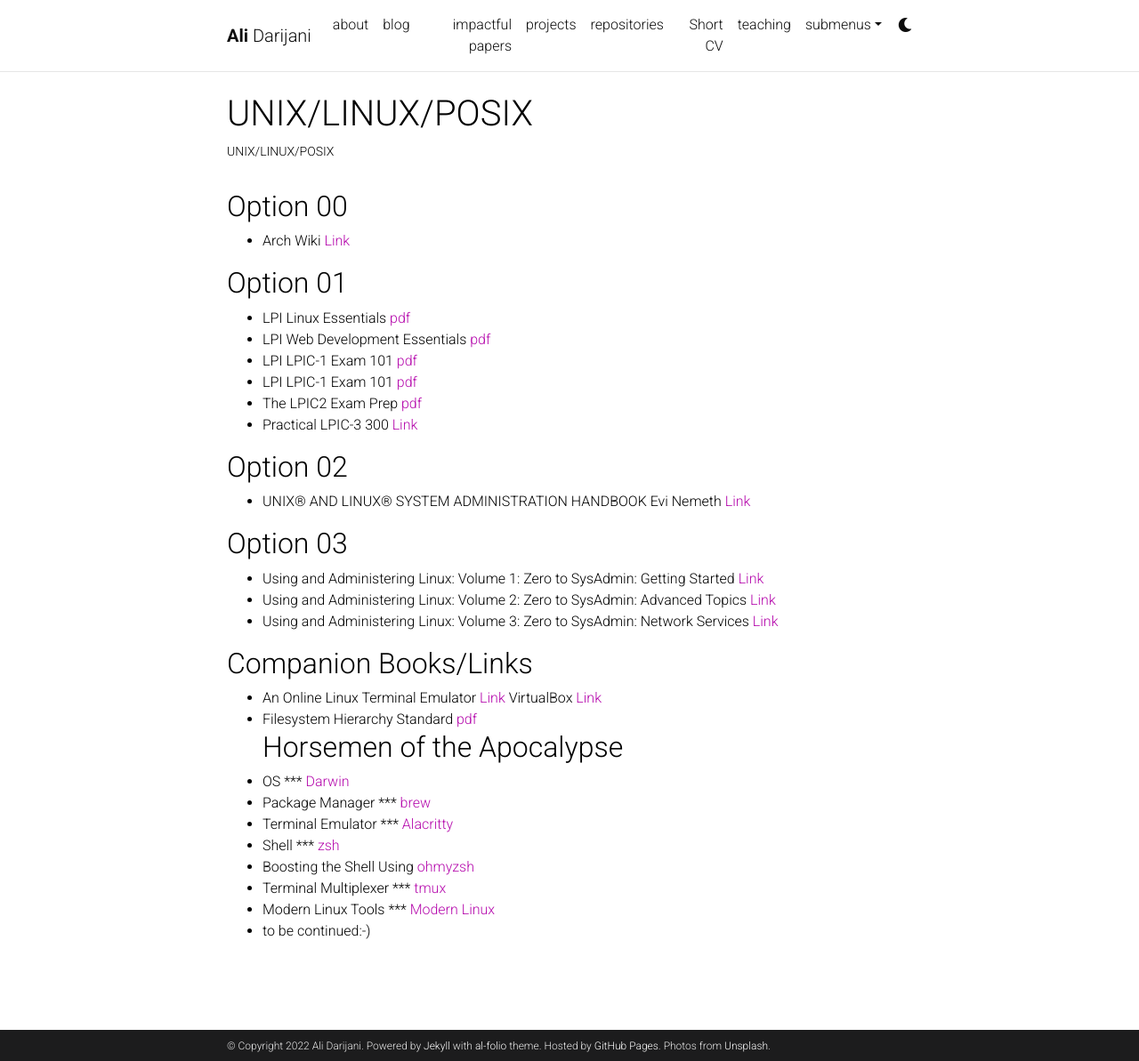
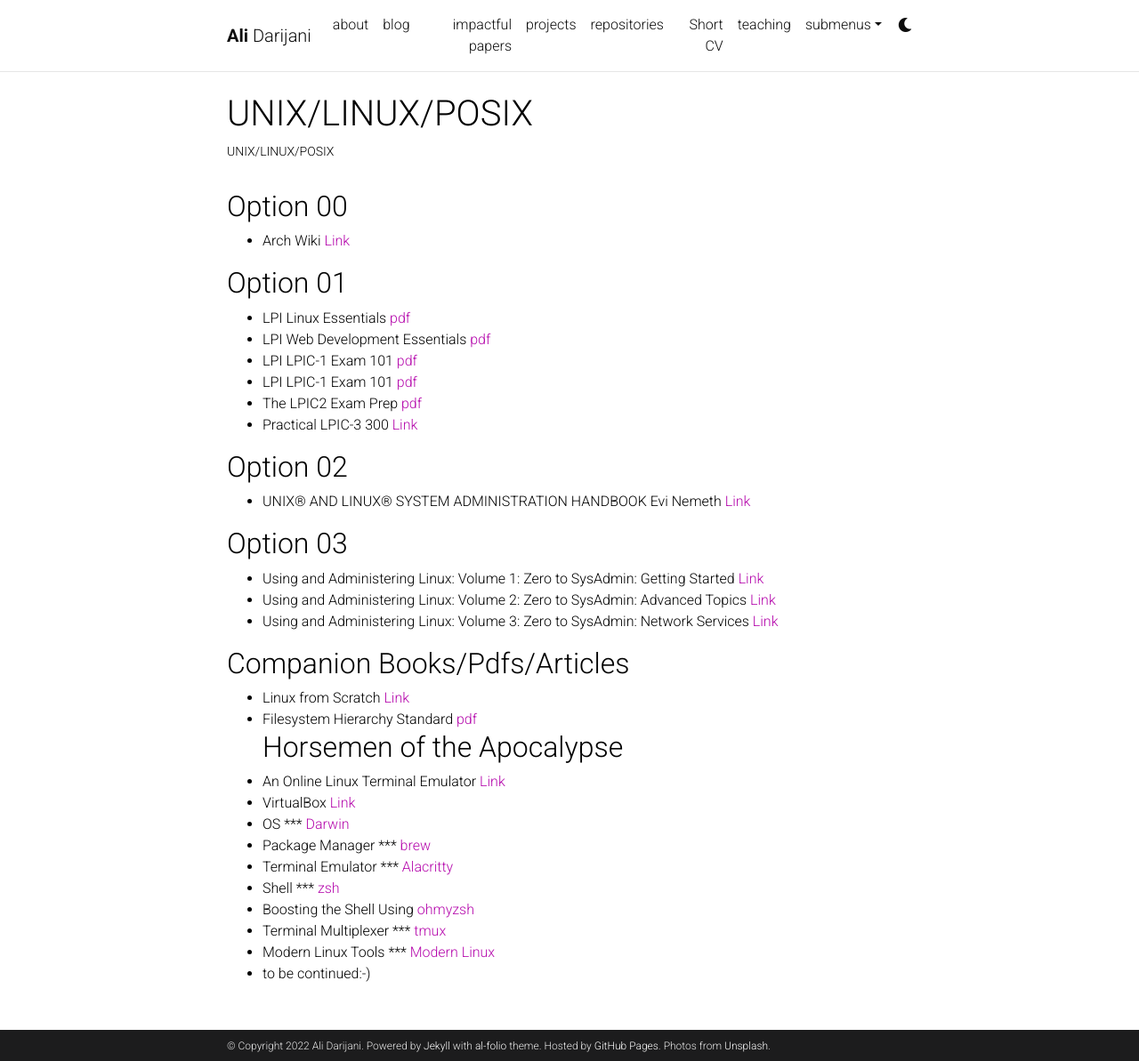
Before and after one commit to adarijani/adarijani.github.io_archived, a Jekyll site: the page built from _projects/unix linux posix.md, in a window 1280 px wide and 1193 px high. Shown: the whole window at 89% size. Built offline with Jekyll 4.4.1, drawn with Linux system fonts in a browser that asks for light colours; comment, search, counter and statistics services are not loaded; a style sheet for code colours, icons or effects is not loaded.

Commit message:
Update unix linux posix.md

```diff
--- a/_projects/unix linux posix.md
+++ b/_projects/unix linux posix.md
@@ -26,10 +26,12 @@
 * Using and Administering Linux: Volume 2: Zero to SysAdmin: Advanced Topics [Link](https://www.oreilly.com/library/view/using-and-administering/9781484254554/)
 * Using and Administering Linux: Volume 3: Zero to SysAdmin: Network Services [Link](https://www.oreilly.com/library/view/using-and-administering/9781484254851/)
 
-## Companion Books/Links
-* An Online Linux Terminal Emulator [Link](https://bellard.org/jslinux/) VirtualBox [Link](https://www.virtualbox.org/)
+## Companion Books/Pdfs/Articles
+* Linux from Scratch [Link](https://www.linuxfromscratch.org/lfs/downloads/stable/LFS-BOOK-11.2.pdf)
 * Filesystem Hierarchy Standard [pdf](https://refspecs.linuxfoundation.org/FHS_3.0/fhs-3.0.pdf)
 ## Horsemen of the Apocalypse
+* An Online Linux Terminal Emulator [Link](https://bellard.org/jslinux/)
+* VirtualBox [Link](https://www.virtualbox.org/)
 * OS *** [Darwin](https://github.com/apple/darwin-xnu)
 * Package Manager *** [brew](https://brew.sh/)
 * Terminal Emulator *** [Alacritty](https://alacritty.org/)
```
